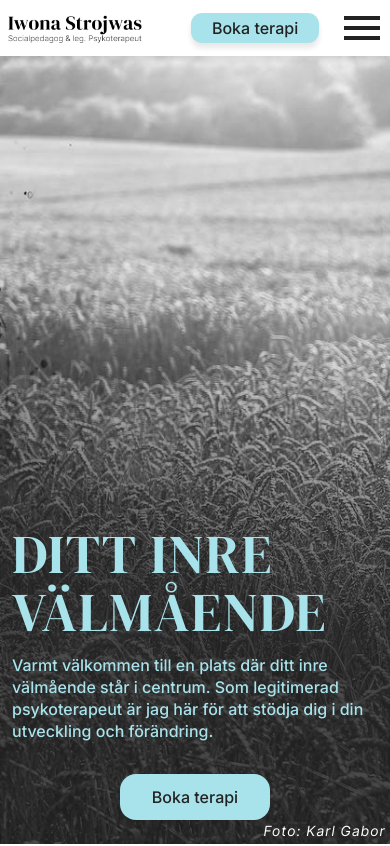
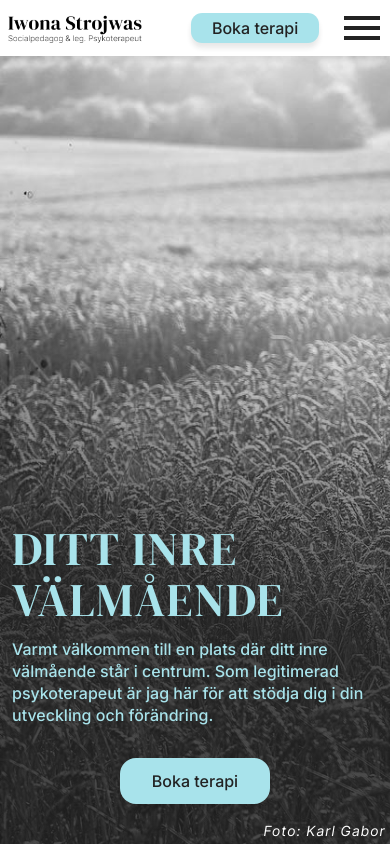
Before and after one commit to Vera-Sjunnesson/iwona-strojwas, a React (Vite) app in the folder code/: page / in a window 390 px wide. Shown: the top 846 px of the page. Built offline with nearby package versions, Linux system fonts and the light colour scheme.

Commit message:
padding and font-size

```diff
--- a/code/src/components/hero/index.tsx
+++ b/code/src/components/hero/index.tsx
@@ -14,7 +14,7 @@ export const HeroSection = () => {
        <PhotoTag
         color="inverted"
         photographerName="Foto: Karl Gabor"/>
-      <article className="absolute xl:left-20 xl:bottom-20 lg:left-0 lg:bottom-0 flex flex-col lg:py-6 sm:px-3 lgx:px-12 lgx:py-12 max-w-lg">
+      <article className="absolute xl:left-20 xl:bottom-20 lg:left-0 lg:bottom-0 flex flex-col lg:py-10 sm:px-3 lgx:px-12 lgx:py-12 max-w-lg">
         <Heading
           color="secondary"
           className="mb-3">
--- a/code/src/ui/Typography/Heading.module.css
+++ b/code/src/ui/Typography/Heading.module.css
@@ -8,8 +8,8 @@
 */
 
 h1.typography-heading {
-  font-size: 14vw;
-  line-height: 15vw;
+  font-size: 12vw;
+  line-height: 13vw;
   letter-spacing: .1rem;
 }
 
```
Also changed, not shown: code/src/css/tailwind.css.
